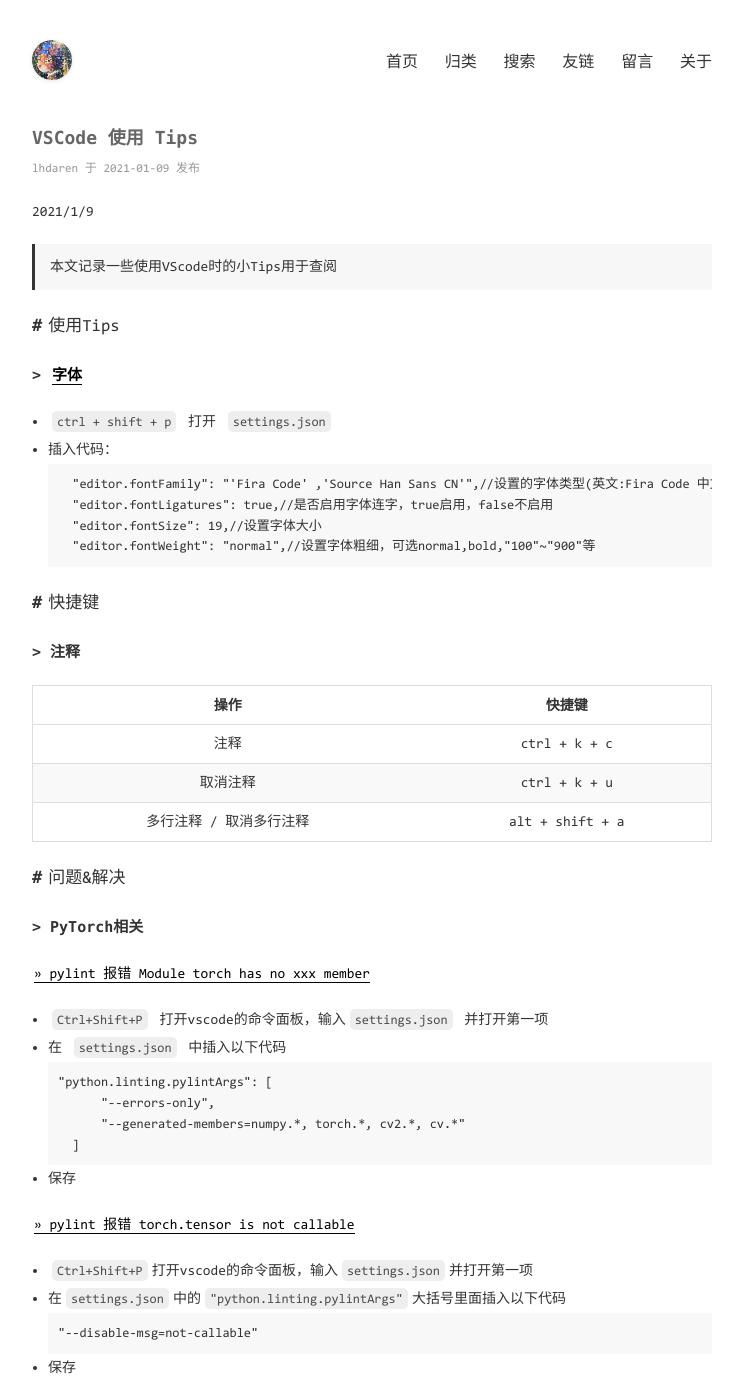
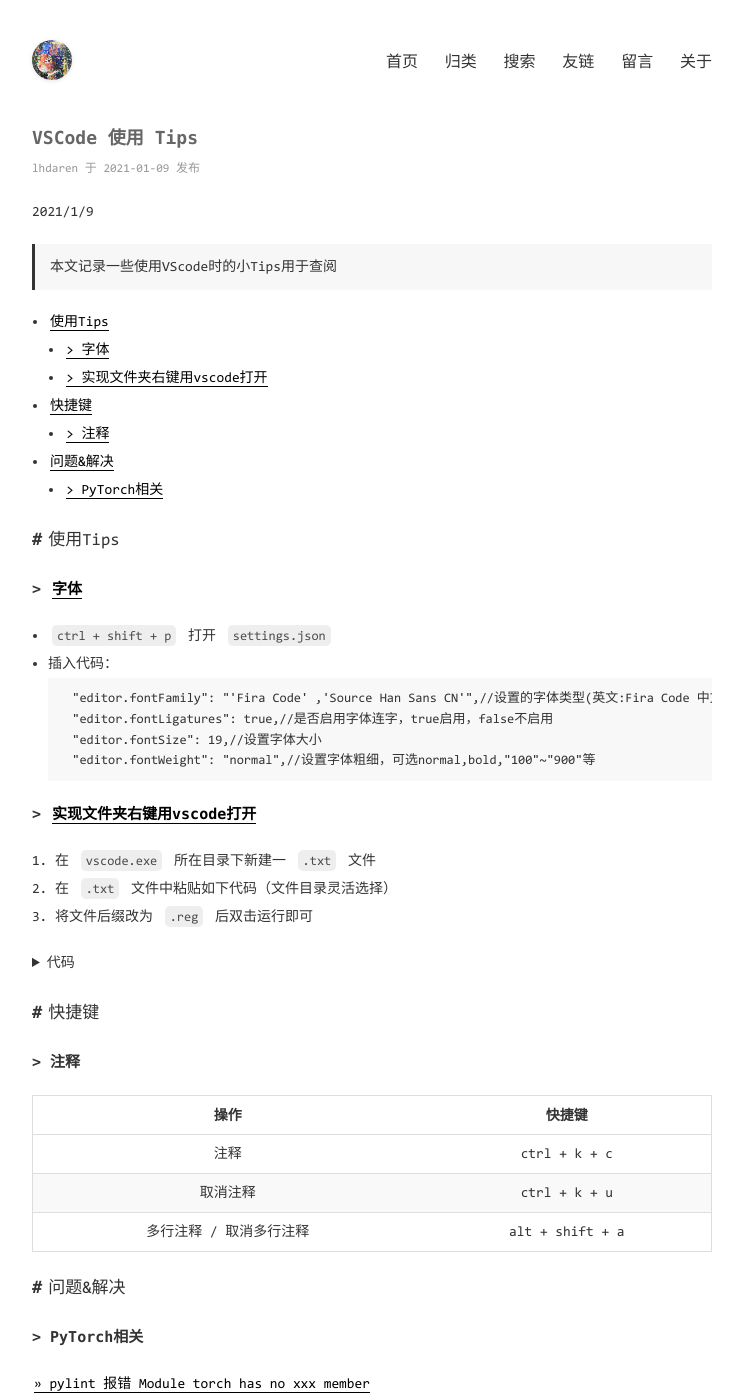
Before and after one commit to vegetarianfish/vegetarianfish.github.io, a Jekyll site: the page built from _posts/2021-01-09-VSCode 使用 Tips.md, in a window 1280 px wide and 1400 px high. Shown: the whole window, without its empty margins (268-1011 px from the left). Built offline with Jekyll 4.4.1, drawn with Linux system fonts in a browser that asks for light colours; comment, search, counter and statistics services are not loaded; some of the changed lines change nothing that is shown.

Commit message:
Update 2021-01-09-VSCode 使用 Tips.md

````diff
--- a/_posts/2021-01-09-VSCode 使用 Tips.md
+++ b/_posts/2021-01-09-VSCode 使用 Tips.md
@@ -6,6 +6,9 @@ categories: [Tips, vscode]
 
 2021/1/9
 > 本文记录一些使用VScode时的小Tips用于查阅
+
+* awsl
+{:toc}
 
 ## 使用Tips
 #### > [字体](https://zhuanlan.zhihu.com/p/65362086)
@@ -18,6 +21,68 @@ categories: [Tips, vscode]
     "editor.fontWeight": "normal",//设置字体粗细，可选normal,bold,"100"~"900"等
 ```
 
+#### > [实现文件夹右键用vscode打开](https://www.cnblogs.com/zmdblog/p/10202193.html)
+1. 在 ``vscode.exe`` 所在目录下新建一 ``.txt`` 文件
+2. 在 ``.txt`` 文件中粘贴如下代码（文件目录灵活选择）
+3. 将文件后缀改为 ``.reg`` 后双击运行即可
+<details>
+<summary>代码</summary>
+<pre><code>
+Windows Registry Editor Version 5.00
+
+; Open files
+[HKEY_CLASSES_ROOT\*\shell\Open with VS Code]
+@="Edit with VS Code"
+"Icon"="C:\\Users\\hp\\AppData\\Local\\Programs\\Microsoft VS Code\\Code.exe,0"
+
+[HKEY_CLASSES_ROOT\*\shell\Open with VS Code\command]
+@="\"C:\\Users\\hp\\AppData\\Local\\Programs\\Microsoft VS Code\\Code.exe\" \"%1\""
+
+; This will make it appear when you right click ON a folder
+; The "Icon" line can be removed if you don't want the icon to appear
+
+[HKEY_CLASSES_ROOT\Directory\shell\vscode]
+@="Open with VSCode"
+"Icon"="\"C:\\Users\\hp\\AppData\\Local\\Programs\\Microsoft VS Code\\Code.exe\",0"
+
+[HKEY_CLASSES_ROOT\Directory\shell\vscode\command]
+@="\"C:\\Users\\hp\\AppData\\Local\\Programs\\Microsoft VS Code\\Code.exe\" \"%1\""
+
+; This will make it appear when you right click INSIDE a folder
+; The "Icon" line can be removed if you don't want the icon to appear
+
+[HKEY_CLASSES_ROOT\Directory\Background\shell\vscode]
+@="Open with VSCode"
+"Icon"="\"C:\\Users\\hp\\AppData\\Local\\Programs\\Microsoft VS Code\\Code.exe\",0"
+
+[HKEY_CLASSES_ROOT\Directory\Background\shell\vscode\command]
+@="\"C:\\Users\\hp\\AppData\\Local\\Programs\\Microsoft VS Code\\Code.exe\" \"%V\""
+D:\\Microsoft VS Code\\Code.exe,0"
+
+[HKEY_CLASSES_ROOT\*\shell\Open with VS Code\command]
+@="\"C:\\Users\\hp\\AppData\\Local\\Programs\\Microsoft VS Code\\Code.exe\" \"%1\""
+
+; This will make it appear when you right click ON a folder
+; The "Icon" line can be removed if you don't want the icon to appear
+
+[HKEY_CLASSES_ROOT\Directory\shell\vscode]
+@="Open with VSCode"
+"Icon"="\"C:\\Users\\hp\\AppData\\Local\\Programs\\Microsoft VS Code\\Code.exe\",0"
+
+[HKEY_CLASSES_ROOT\Directory\shell\vscode\command]
+@="\"C:\\Users\\hp\\AppData\\Local\\Programs\\Microsoft VS Code\\Code.exe\" \"%1\""
+
+; This will make it appear when you right click INSIDE a folder
+; The "Icon" line can be removed if you don't want the icon to appear
+
+[HKEY_CLASSES_ROOT\Directory\Background\shell\vscode]
+@="Open with VSCode"
+"Icon"="\"C:\\Users\\hp\\AppData\\Local\\Programs\\Microsoft VS Code\\Code.exe\",0"
+
+[HKEY_CLASSES_ROOT\Directory\Background\shell\vscode\command]
+@="\"C:\\Users\\hp\\AppData\\Local\\Programs\\Microsoft VS Code\\Code.exe\" \"%V\""
+</code></pre>
+</details>
 
 
 ## 快捷键
````
